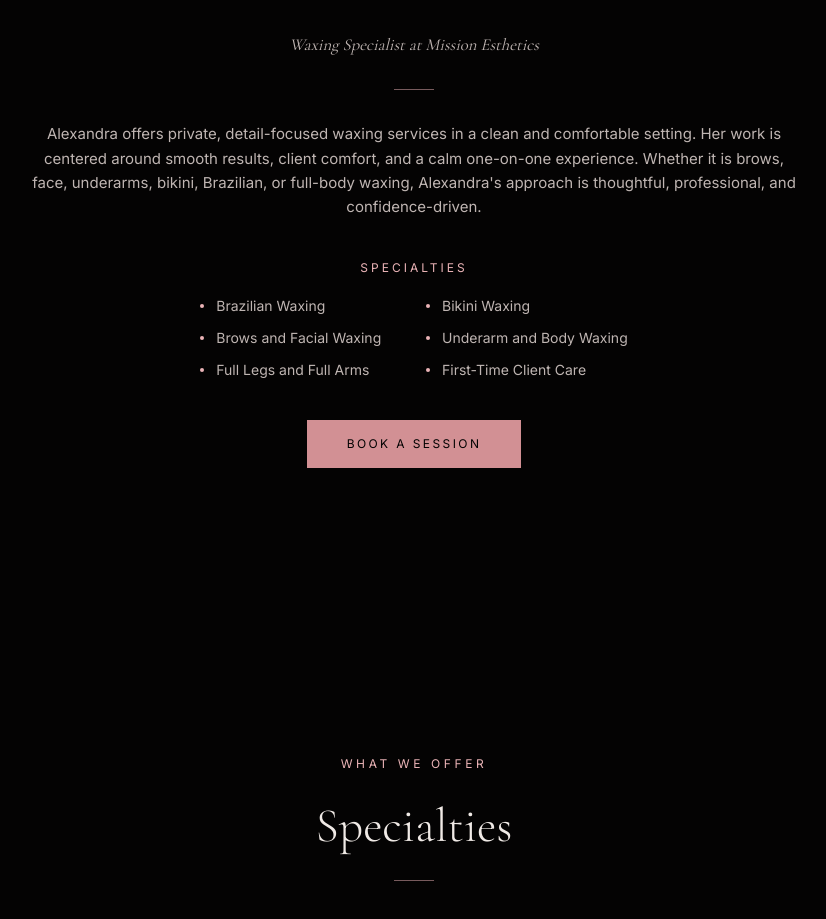
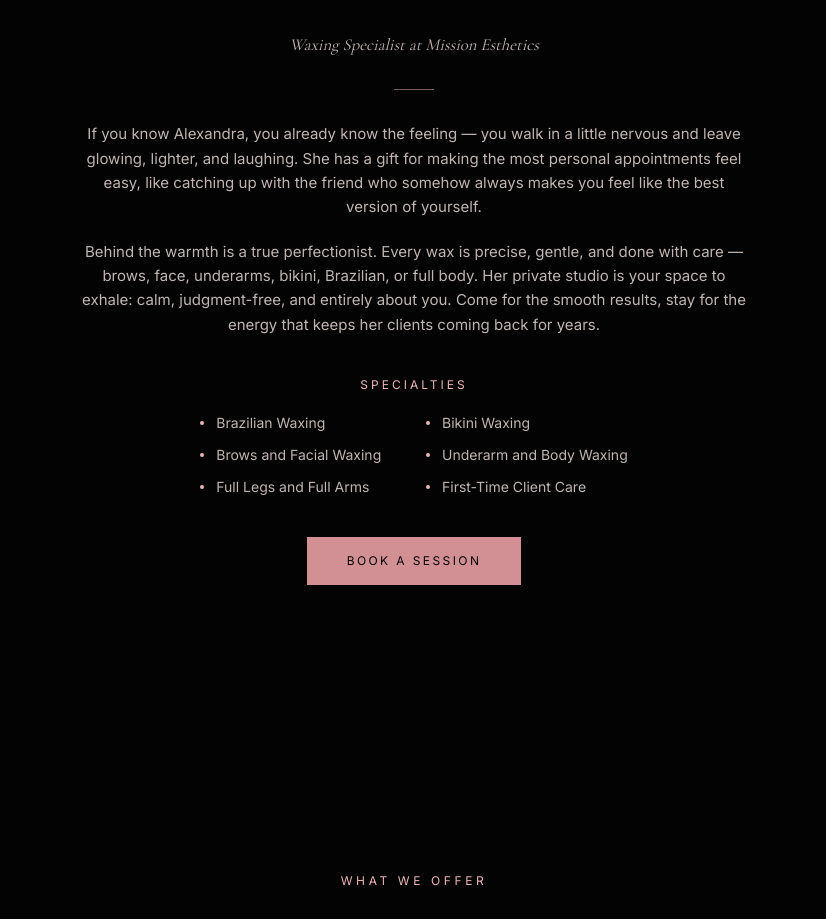
Before and after one commit to redlanternstudios/missionesthetic, a Next.js app: page / in a window 1280 px wide. Shown: the part 1040-1959 px from the top of the page, without its empty margins (226-1052 px from the left). Built offline with nearby package versions, Linux system fonts and the light colour scheme.

Commit message:
feat: update Alexandra service description for better client experience narrative
Co-authored-by: RedLantern <69994675+redlanternstudios@users.noreply.github.com>

```diff
--- a/components/alexandra-showcase.tsx
+++ b/components/alexandra-showcase.tsx
@@ -52,17 +52,29 @@ export default function AlexandraShowcase() {
             style={{ height: "1px", background: "var(--blush)", opacity: 0.5 }}
           />
 
-          <p
-            className="font-sans text-muted-foreground leading-relaxed mb-10"
-            style={{ fontSize: "0.9375rem" }}
-          >
-            Alexandra offers private, detail-focused waxing services in a
-            clean and comfortable setting. Her work is centered around smooth
-            results, client comfort, and a calm one-on-one experience. Whether
-            it is brows, face, underarms, bikini, Brazilian, or full-body
-            waxing, Alexandra&apos;s approach is thoughtful, professional, and
-            confidence-driven.
-          </p>
+          <div className="mb-10 space-y-5 max-w-2xl">
+            <p
+              className="font-sans text-muted-foreground leading-relaxed"
+              style={{ fontSize: "0.9375rem" }}
+            >
+              If you know Alexandra, you already know the feeling &mdash; you walk
+              in a little nervous and leave glowing, lighter, and laughing. She
+              has a gift for making the most personal appointments feel easy, like
+              catching up with the friend who somehow always makes you feel like
+              the best version of yourself.
+            </p>
+            <p
+              className="font-sans text-muted-foreground leading-relaxed"
+              style={{ fontSize: "0.9375rem" }}
+            >
+              Behind the warmth is a true perfectionist. Every wax is precise,
+              gentle, and done with care &mdash; brows, face, underarms, bikini,
+              Brazilian, or full body. Her private studio is your space to exhale:
+              calm, judgment-free, and entirely about you. Come for the smooth
+              results, stay for the energy that keeps her clients coming back for
+              years.
+            </p>
+          </div>
 
           {/* Specialties */}
           <div className="mb-10">
```
